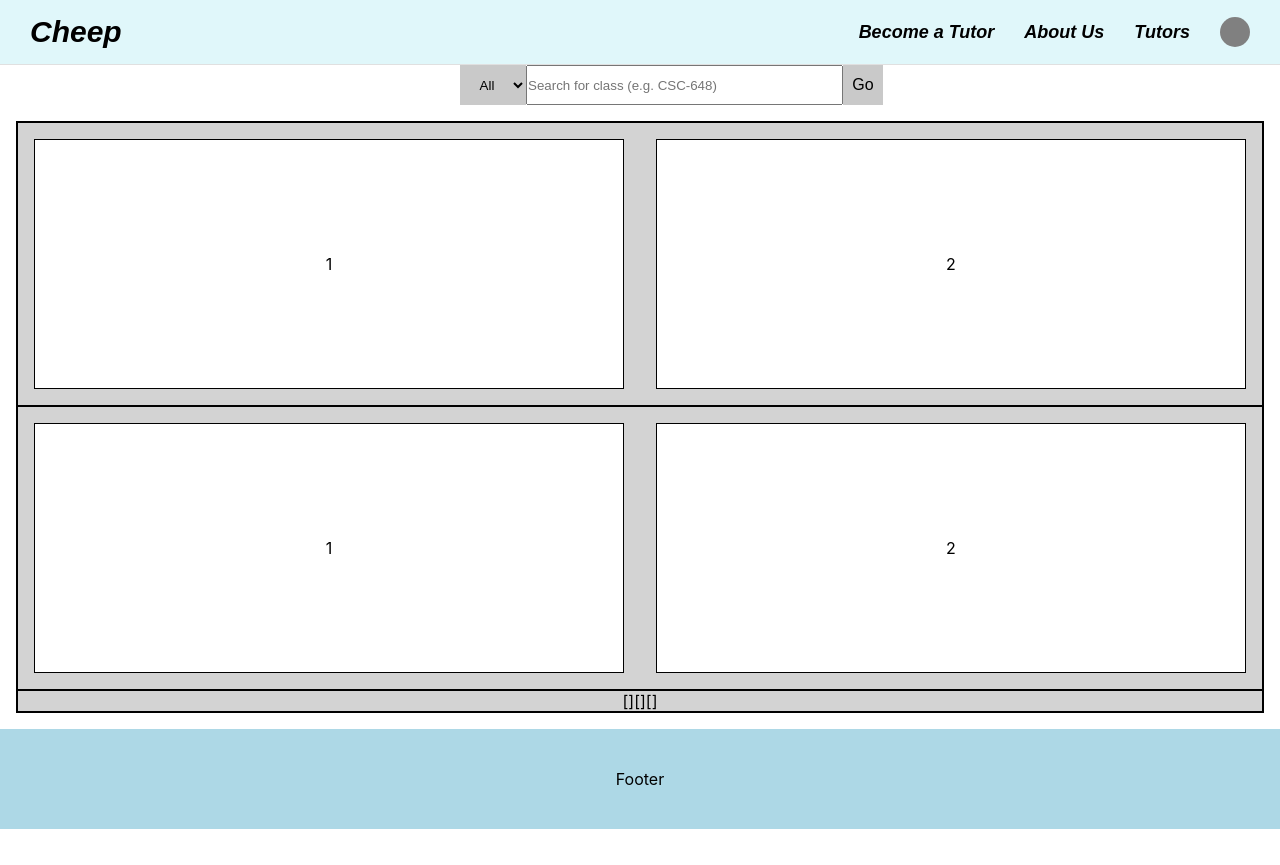
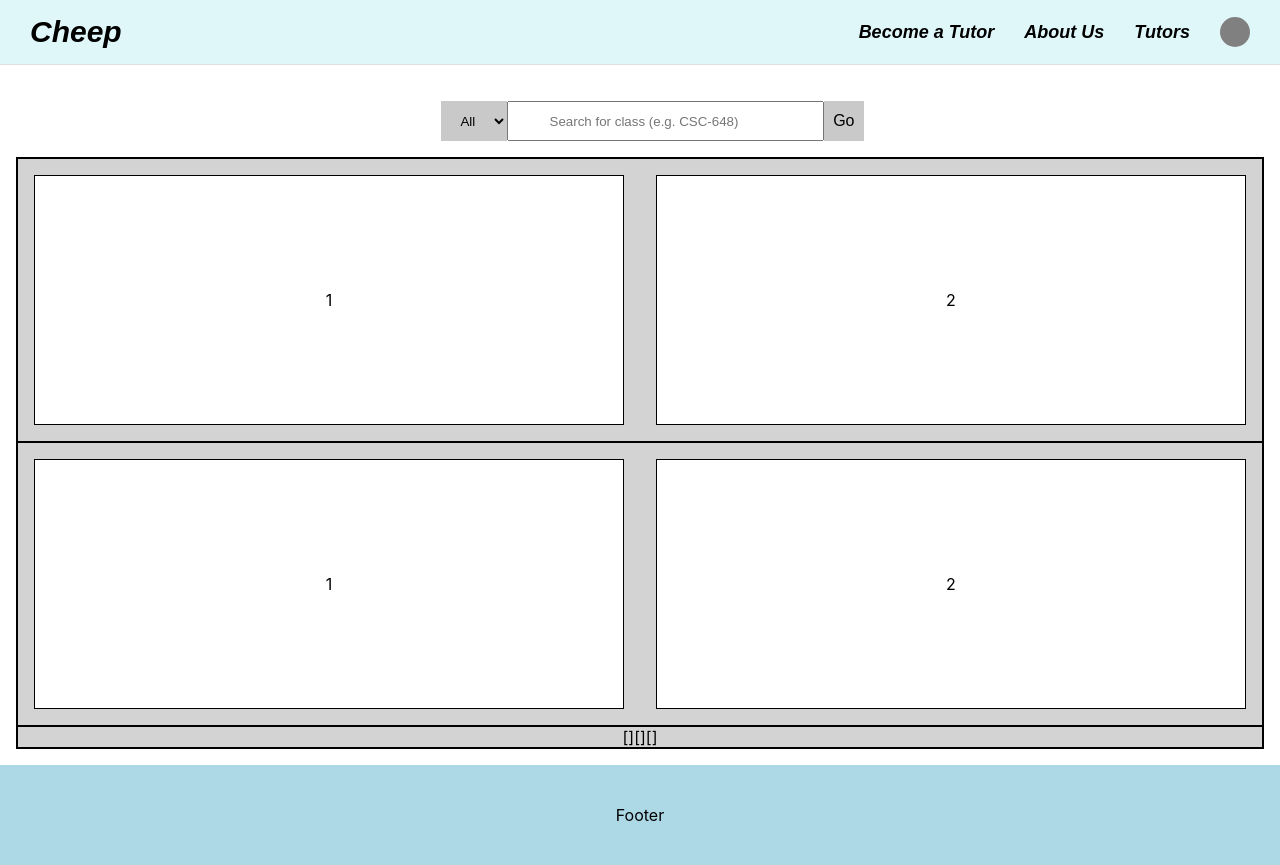
Before and after one commit to spushkin/CSC648_SFSU_Tutor_Project, a React (Create React App) app in the folder application/Front-End/: page /tutors in a window 1280 px wide. Before the commit the page ends 829 px from the top, so only its background shows below. Built offline with nearby package versions, Linux system fonts and the light colour scheme.

Commit message:
Results are grabbed correctly

```diff
--- a/application/Front-End/src/pages/Index.js
+++ b/application/Front-End/src/pages/Index.js
@@ -1,9 +1,11 @@
-import React, { Fragment } from 'react';
+import React, { Fragment, useState } from 'react';
 import NavMenu from './NavMenu';
 import SearchBar from './SearchBar';
 import TutorCard from './TutorCard';
 
 function Index() {
+    const [results, setResults] = useState([]);
+
     return (
         <Fragment>
             <NavMenu />
@@ -13,7 +15,8 @@ function Index() {
                     <h2 className="center"><i>for SFSU Students</i></h2>
                 </div>
 
-                <SearchBar />
+                <SearchBar setResults={setResults}/>
+
 
                 <div className="bottomTitleBox">
                     <h4 className="center"><i>One of the greatest collection of San Francisco State Universtiy experts in 100+ subjects ready to educate you on your time!</i></h4>
--- a/application/Front-End/src/pages/SearchBar.js
+++ b/application/Front-End/src/pages/SearchBar.js
@@ -1,7 +1,23 @@
-import React, { Fragment } from "react";
+import React, { Fragment, useState } from "react";
 import { Link } from "react-router-dom";
 
-function SearchBar() {
+function SearchBar({ setResults }) {
+    const [input, setInput] = useState("");
+
+    const fetchData = (value) => {
+        fetch("https://jsonplaceholder.typicode.com/users").then((response) => response.json()).then((json) => {
+            const results = json.filter((user) => {
+                return value && user && user.name && user.name.toLowerCase().includes(value);
+            });
+            setResults(results);
+        });
+    };
+
+    const handleChange = (value) => {
+        setInput(value);
+        fetchData(value);
+    };
+
     return (
         <Fragment>
             <div className="searchBar">
@@ -14,7 +30,7 @@ function SearchBar() {
                                 <option value="history">History</option>
                             </select>
                         </td>
-                        <td width="100%"><input size="37" className="centerSearchBar" type="text" placeholder="Search for class (e.g. CSC-648)" name="search"></input></td>
+                        <td width="100%"><input size="37" className="centerSearchBar" type="text" placeholder="           Search for class (e.g. CSC-648)" name="search" value={input} onChange={(e) => handleChange(e.target.value)}></input></td>
                         <td width="15%"><div className="searchButton"><button className="goButton">Go</button></div></td>
                     </tr>
                 </table>
--- a/application/Front-End/src/pages/SearchResultsList.js
+++ b/application/Front-End/src/pages/SearchResultsList.js
@@ -11,10 +11,7 @@ function SearchResultsList({ results }) {
 						return <SearchResults result={result} key={id}/>;
 					})
 				}
-                <div>a</div>
-                <div>b</div>
-                <div>c</div>
-            </div>
+			</div>
 		</Fragment>
 	);
 }
--- a/application/Front-End/src/pages/Tutors.js
+++ b/application/Front-End/src/pages/Tutors.js
@@ -1,40 +1,20 @@
-import React, { Fragment } from "react";
+import React, { Fragment, useState } from "react";
 import { Link } from "react-router-dom";
 import NavMenu from "./NavMenu";
 import Footer from "./Footer";
+import SearchBar from "./SearchBar";
+import SearchResultsList from "./SearchResultsList";
 
 function Tutors() {
+	const [results, setResults] = useState([]);
+
 	return (
 		<Fragment>
 			<NavMenu />
-			<div className="searchBarTutors">
-				<table className="tableStyle">
-					<tr>
-						<td width="15%" className="dropDownBox">
-							<select name="filters" id="subject" className="dropDownMenu">
-								<option value="all">All</option>
-								<option value="math">Math</option>
-								<option value="physics">Physics</option>
-								<option value="history">History</option>
-							</select>
-						</td>
-						<td width="100%">
-							<input
-								size="37"
-								className="centerSearchBar"
-								type="text"
-								placeholder="Search for class (e.g. CSC-648)"
-								name="search"
-							></input>
-						</td>
-						<td width="15%">
-							<div className="searchButton">
-								<button className="goButton">Go</button>
-							</div>
-						</td>
-					</tr>
-				</table>
-			</div>
+			<br />
+			<SearchBar setResults={setResults} />
+			<SearchResultsList results={results}/>
+
 			<div class="main-container">
 				<div class="flex-container">
 					<div class="flex-1">
```
